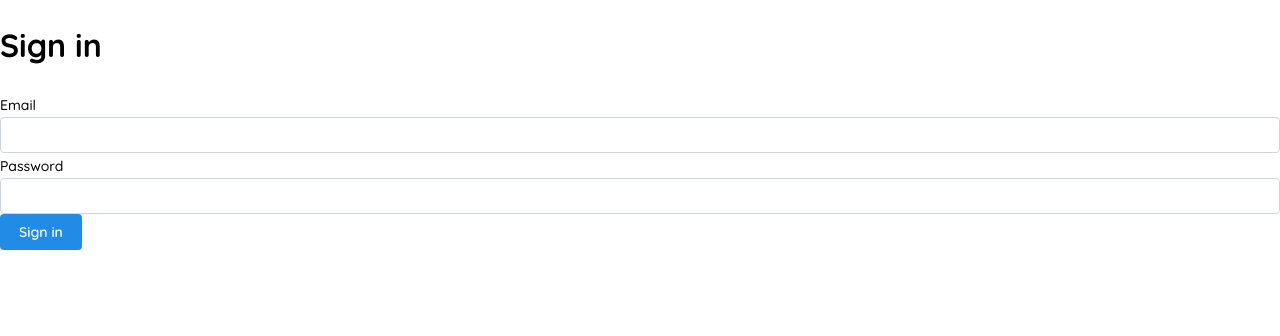
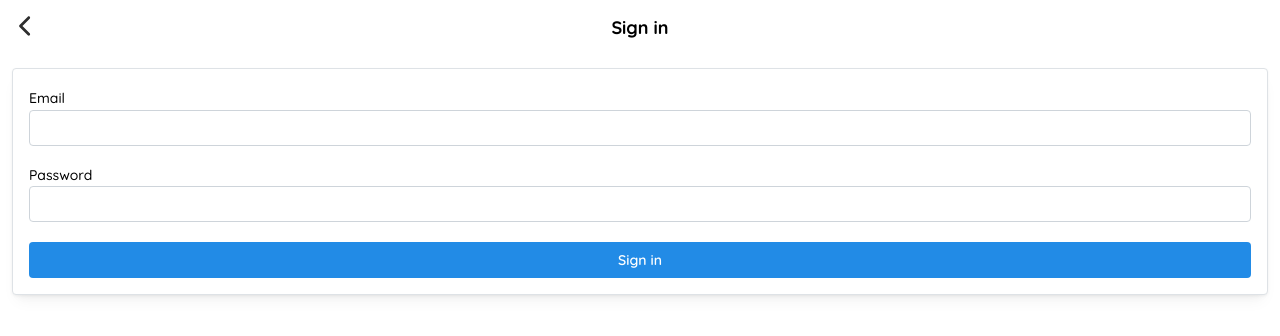
Before and after one commit to LinusOhl/tasker, a React (Vite) app in the folder client/: page /signin in a window 1280 px wide. Shown: the top 336 px of the page. Built offline with nearby package versions, Linux system fonts and the light colour scheme; no server answers.

Commit message:
Updated sign in view.
Changed design and styling. Included the navbar.

```diff
--- a/client/src/routes/signin.tsx
+++ b/client/src/routes/signin.tsx
@@ -1,6 +1,7 @@
-import { Button, TextInput } from "@mantine/core";
+import { Box, Button, Card, Flex, TextInput } from "@mantine/core";
 import { createFileRoute, useNavigate } from "@tanstack/react-router";
 import { useState } from "react";
+import { Navbar } from "../components/molecule/Navbar";
 import { useAuth } from "../hooks/useAuth";
 
 const SignIn = () => {
@@ -25,9 +26,12 @@ const SignIn = () => {
   };
 
   return (
-    <div>
-      <h1>Sign in</h1>
+    <>
+      <Navbar location="Sign in" goBack={() => navigate({ to: "/" })} />
 
+      <Box p={"sm"}>
+        <Card shadow="sm" withBorder>
+          <Flex direction={"column"} gap={"md"} mb={"lg"}>
             <TextInput
               label="Email"
               type="email"
@@ -40,9 +44,12 @@ const SignIn = () => {
               value={password}
               onChange={(e) => setPassword(e.target.value)}
             />
+          </Flex>
 
           <Button onClick={handleSubmit}>Sign in</Button>
-    </div>
+        </Card>
+      </Box>
+    </>
   );
 };
 
```
Lines whose indentation alone changed are shown as unchanged.
